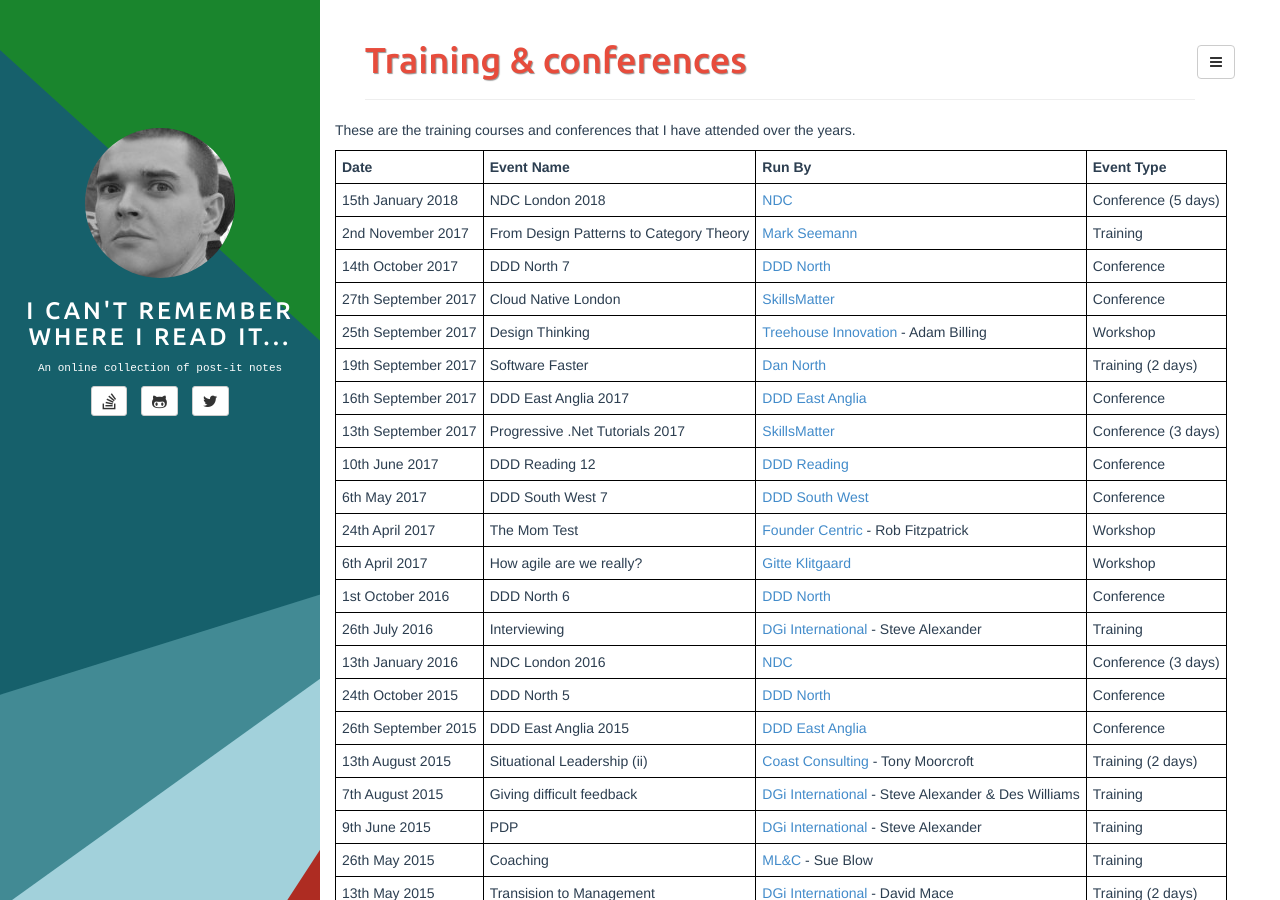
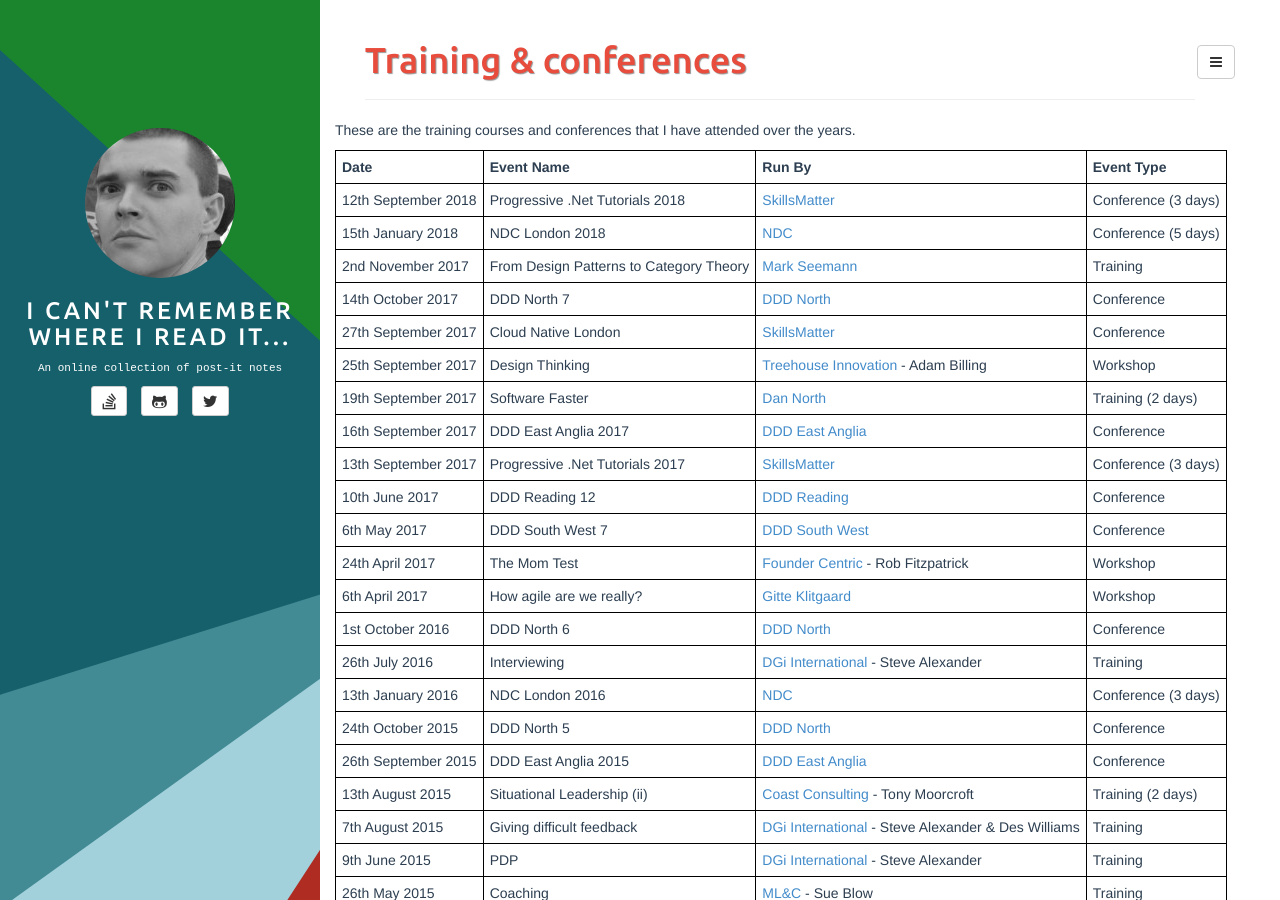
Before and after one commit to adrianbanks/adrianbanks.github.io, a Jekyll site: the page built from training.md, in a window 1280 px wide and 900 px high. Built offline with Jekyll 4.4.1, drawn with Linux system fonts in a browser that asks for light colours.

Commit message:
Add an upcomging event

```diff
--- a/training.md
+++ b/training.md
@@ -7,6 +7,7 @@ These are the training courses and conferences that I have attended over the yea
 
 | **Date**            | **Event Name**                          | **Run By**                                               | **Event Type**      |
 | ------------------- | --------------------------------------- | -------------------------------------------------------- | ------------------- |
+| 12th September 2018 | Progressive .Net Tutorials 2018         | [SkillsMatter][6]                                        | Conference (3 days) |
 | 15th January 2018   | NDC London 2018                         | [NDC][9]                                                 | Conference (5 days) |
 | 2nd November 2017   | From Design Patterns to Category Theory | [Mark Seemann][19]                                       | Training            |
 | 14th October 2017   | DDD North 7                             | [DDD North][3]                                           | Conference          |
```
